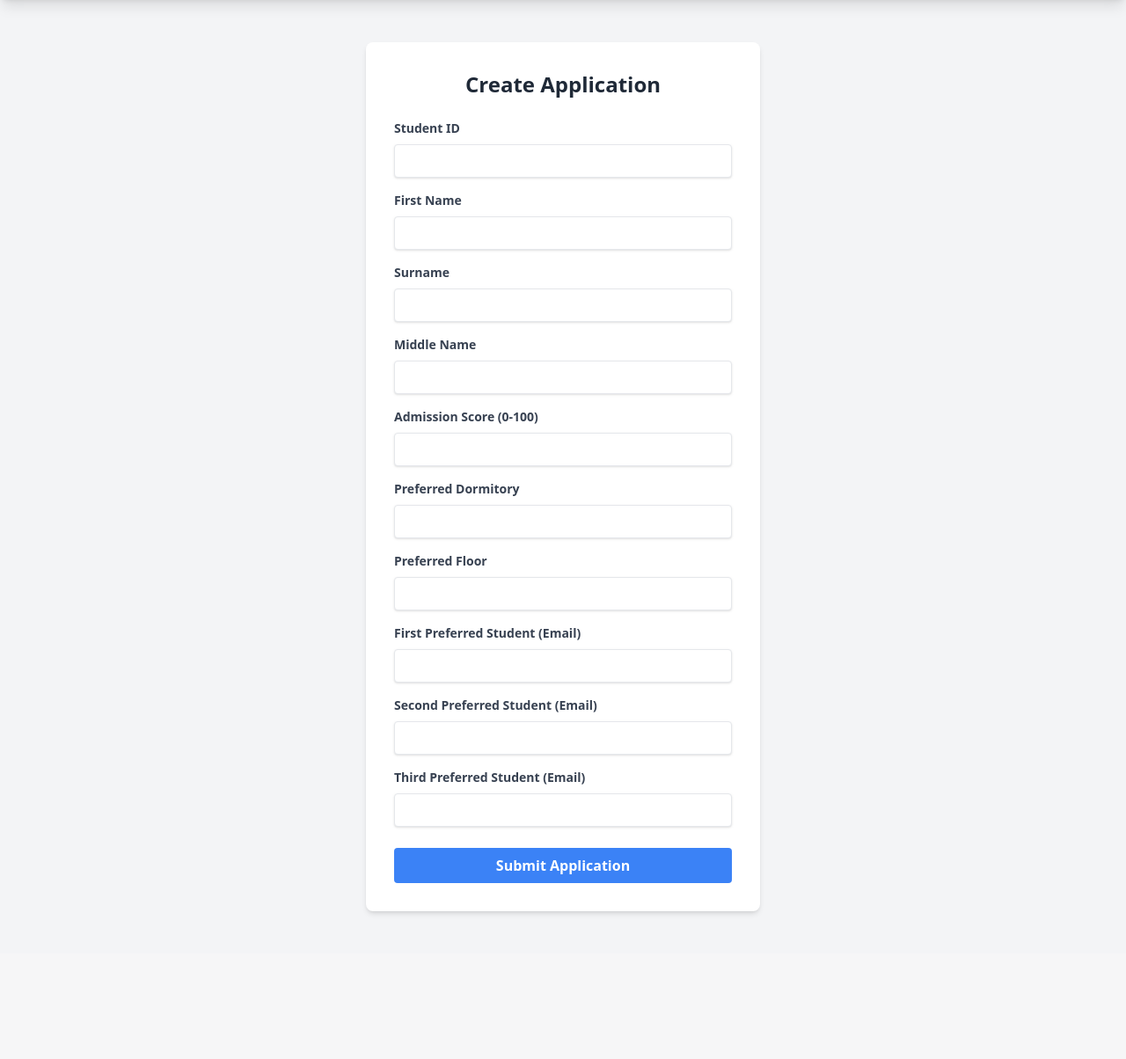
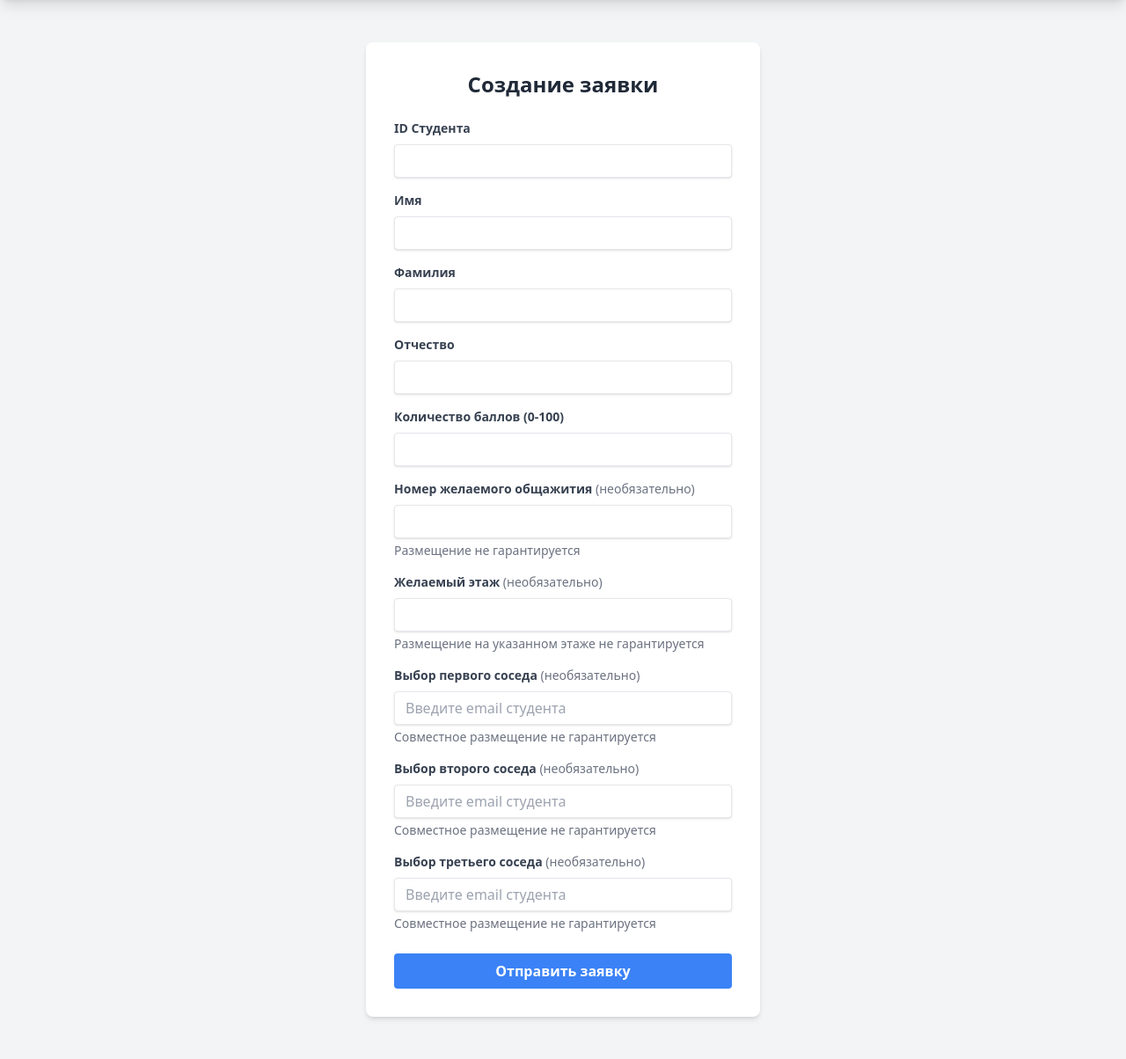
Before and after one commit to Neutrinno/TheNest, a FastAPI app: template src/templates/application.html in a window 1280 px wide. Shown: the part 60-1264 px from the top of the page at 88% size. Before the commit the page ends 1100 px from the top, so only its background shows below. Run offline with FastAPI, Linux system fonts and the light colour scheme; the template is opened without the code that fills it, so the values that code supplies are empty; parts of the project's set-up code (start-up, migrations or seed data) failed here and were passed over; some libraries are stand-ins or nearby versions.

Commit message:
Изменил отрисовку страницы с формой заявки

```diff
--- a/src/templates/application.html
+++ b/src/templates/application.html
@@ -4,7 +4,7 @@
     <meta charset="UTF-8">
     <meta name="viewport" content="width=device-width, initial-scale=1.0">
     <script src="https://cdn.tailwindcss.com"></script>
-    <title>Create Application - TheNest</title>
+    <title>Create Application</title>
 </head>
 <body class="bg-gray-100">
     <nav class="bg-white shadow-lg">
@@ -23,62 +23,86 @@
 
     <div class="min-h-screen flex items-center justify-center py-12">
         <div class="bg-white p-8 rounded-lg shadow-md w-full max-w-md">
-            <h2 class="text-2xl font-bold mb-6 text-center text-gray-800">Create Application</h2>
-            <form action="" method="POST">
+            <h2 class="text-2xl font-bold mb-6 text-center text-gray-800">Создание заявки</h2>
+            <form action="/application/create_application" method="POST">
                 <div class="mb-4">
-                    <label for="student_id" class="block text-gray-700 text-sm font-bold mb-2">Student ID</label>
+                    <label for="student_id" class="block text-gray-700 text-sm font-bold mb-2">ID Студента</label>
                     <input type="number" id="student_id" name="student_id" required
                            class="shadow appearance-none border rounded w-full py-2 px-3 text-gray-700 leading-tight focus:outline-none focus:shadow-outline">
                 </div>
                 <div class="mb-4">
-                    <label for="first_name" class="block text-gray-700 text-sm font-bold mb-2">First Name</label>
+                    <label for="first_name" class="block text-gray-700 text-sm font-bold mb-2">Имя</label>
                     <input type="text" id="first_name" name="first_name" required
                            class="shadow appearance-none border rounded w-full py-2 px-3 text-gray-700 leading-tight focus:outline-none focus:shadow-outline">
                 </div>
                 <div class="mb-4">
-                    <label for="surname" class="block text-gray-700 text-sm font-bold mb-2">Surname</label>
+                    <label for="surname" class="block text-gray-700 text-sm font-bold mb-2">Фамилия</label>
                     <input type="text" id="surname" name="surname" required
                            class="shadow appearance-none border rounded w-full py-2 px-3 text-gray-700 leading-tight focus:outline-none focus:shadow-outline">
                 </div>
                 <div class="mb-4">
-                    <label for="middle_name" class="block text-gray-700 text-sm font-bold mb-2">Middle Name</label>
+                    <label for="middle_name" class="block text-gray-700 text-sm font-bold mb-2">Отчество</label>
                     <input type="text" id="middle_name" name="middle_name" required
                            class="shadow appearance-none border rounded w-full py-2 px-3 text-gray-700 leading-tight focus:outline-none focus:shadow-outline">
                 </div>
                 <div class="mb-4">
-                    <label for="admission_score" class="block text-gray-700 text-sm font-bold mb-2">Admission Score (0-100)</label>
+                    <label for="admission_score" class="block text-gray-700 text-sm font-bold mb-2">Количество баллов (0-100)</label>
                     <input type="number" id="admission_score" name="admission_score" required min="0" max="100"
                            class="shadow appearance-none border rounded w-full py-2 px-3 text-gray-700 leading-tight focus:outline-none focus:shadow-outline">
                 </div>
                 <div class="mb-4">
-                    <label for="preferred_dormitory" class="block text-gray-700 text-sm font-bold mb-2">Preferred Dormitory</label>
+                    <label for="preferred_dormitory" class="block text-gray-700 text-sm font-bold mb-2">
+                        Номер желаемого общажития
+                        <span class="text-gray-500 font-normal">(необязательно)</span>
+                    </label>
                   <input type="number" id="preferred_dormitory" name="preferred_dormitory" min="0"
                            class="shadow appearance-none border rounded w-full py-2 px-3 text-gray-700 leading-tight focus:outline-none focus:shadow-outline">
+                    <p class="text-sm text-gray-500 mt-1">Размещение не гарантируется</p>
                 </div>
                 <div class="mb-4">
-                    <label for="preferred_floor" class="block text-gray-700 text-sm font-bold mb-2">Preferred Floor</label>
-                    <input type="number" id="preferred_floor" name="preferred_floor" min="0"
+                    <label for="preferred_floor" class="block text-gray-700 text-sm font-bold mb-2">
+                        Желаемый этаж
+                        <span class="text-gray-500 font-normal">(необязательно)</span>
+                    </label>
+                    <input type="number" id="preferred_floor" name="preferred_floor" min="1"
                            class="shadow appearance-none border rounded w-full py-2 px-3 text-gray-700 leading-tight focus:outline-none focus:shadow-outline">
+                    <p class="text-sm text-gray-500 mt-1">Размещение на указанном этаже не гарантируется</p>
                 </div>
                 <div class="mb-4">
-                    <label for="first_preferred_student" class="block text-gray-700 text-sm font-bold mb-2">First Preferred Student (Email)</label>
+                    <label for="first_preferred_student" class="block text-gray-700 text-sm font-bold mb-2">
+                        Выбор первого соседа
+                        <span class="text-gray-500 font-normal">(необязательно)</span>
+                    </label>
                     <input type="email" id="first_preferred_student" name="first_preferred_student"
-                           class="shadow appearance-none border rounded w-full py-2 px-3 text-gray-700 leading-tight focus:outline-none focus:shadow-outline">
+                           class="shadow appearance-none border rounded w-full py-2 px-3 text-gray-700 leading-tight focus:outline-none focus:shadow-outline"
+                           placeholder="Введите email студента">
+                    <p class="text-sm text-gray-500 mt-1">Совместное размещение не гарантируется</p>
                 </div>
                 <div class="mb-4">
-                    <label for="second_preferred_student" class="block text-gray-700 text-sm font-bold mb-2">Second Preferred Student (Email)</label>
+                    <label for="second_preferred_student" class="block text-gray-700 text-sm font-bold mb-2">
+                        Выбор второго соседа
+                        <span class="text-gray-500 font-normal">(необязательно)</span>
+                    </label>
                     <input type="email" id="second_preferred_student" name="second_preferred_student"
-                           class="shadow appearance-none border rounded w-full py-2 px-3 text-gray-700 leading-tight focus:outline-none focus:shadow-outline">
+                           class="shadow appearance-none border rounded w-full py-2 px-3 text-gray-700 leading-tight focus:outline-none focus:shadow-outline"
+                        placeholder="Введите email студента">
+                    <p class="text-sm text-gray-500 mt-1">Совместное размещение не гарантируется</p>
                 </div>
+
                 <div class="mb-6">
-                    <label for="third_preferred_student" class="block text-gray-700 text-sm font-bold mb-2">Third Preferred Student (Email)</label>
+                    <label for="third_preferred_student" class="block text-gray-700 text-sm font-bold mb-2">
+                        Выбор третьего соседа
+                        <span class="text-gray-500 font-normal">(необязательно)</span>
+                    </label>
                     <input type="email" id="third_preferred_student" name="third_preferred_student"
-                           class="shadow appearance-none border rounded w-full py-2 px-3 text-gray-700 leading-tight focus:outline-none focus:shadow-outline">
+                           class="shadow appearance-none border rounded w-full py-2 px-3 text-gray-700 leading-tight focus:outline-none focus:shadow-outline"
+                            placeholder="Введите email студента">
+                    <p class="text-sm text-gray-500 mt-1">Совместное размещение не гарантируется</p>
                 </div>
                 <div class="flex items-center justify-between">
                     <button type="submit"
                             class="bg-blue-500 hover:bg-blue-700 text-white font-bold py-2 px-4 rounded focus:outline-none focus:shadow-outline w-full">
-                        Submit Application
+                        Отправить заявку
                     </button>
                 </div>
             </form>
```
